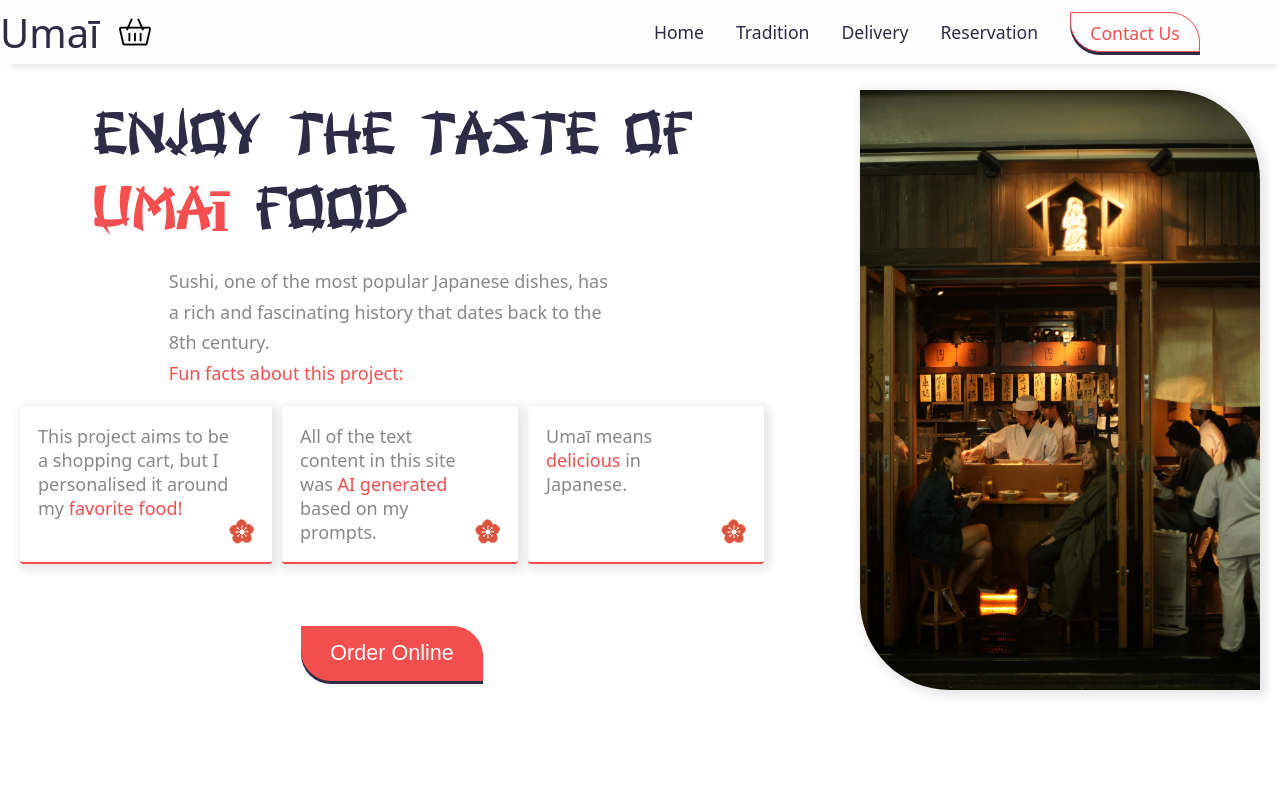
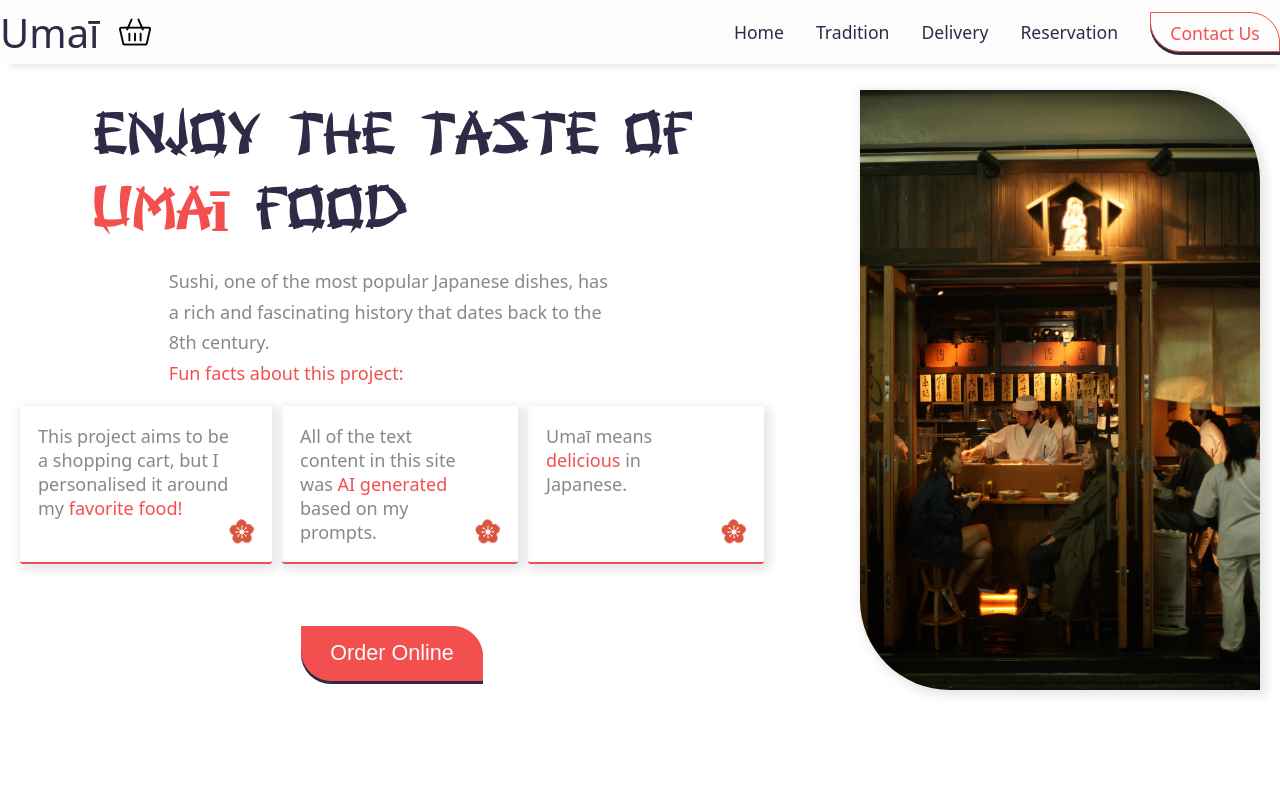
Before and after one commit to janaiscoding/shopping-cart, a React (Create React App) app: page / in a window 1280 px wide. Shown: the top 800 px of the page. Built offline with nearby package versions, Linux system fonts and the light colour scheme.

Commit message:
Fix nav mr 5em on desktop

```diff
--- a/src/styles/navbar.css
+++ b/src/styles/navbar.css
@@ -104,9 +104,6 @@ header {
   align-items: center;
   gap: var(--gap, 2rem);
 }
-nav {
-  margin-right: 5em;
-}
 .primary-navigation {
   align-items: center;
   list-style: none;
```
